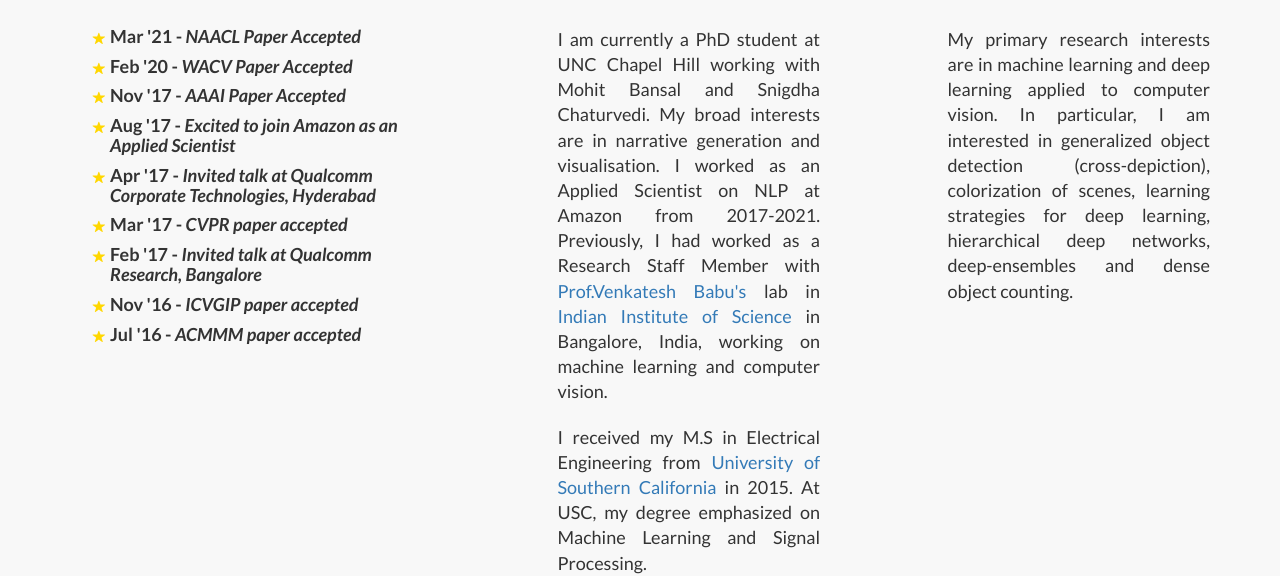
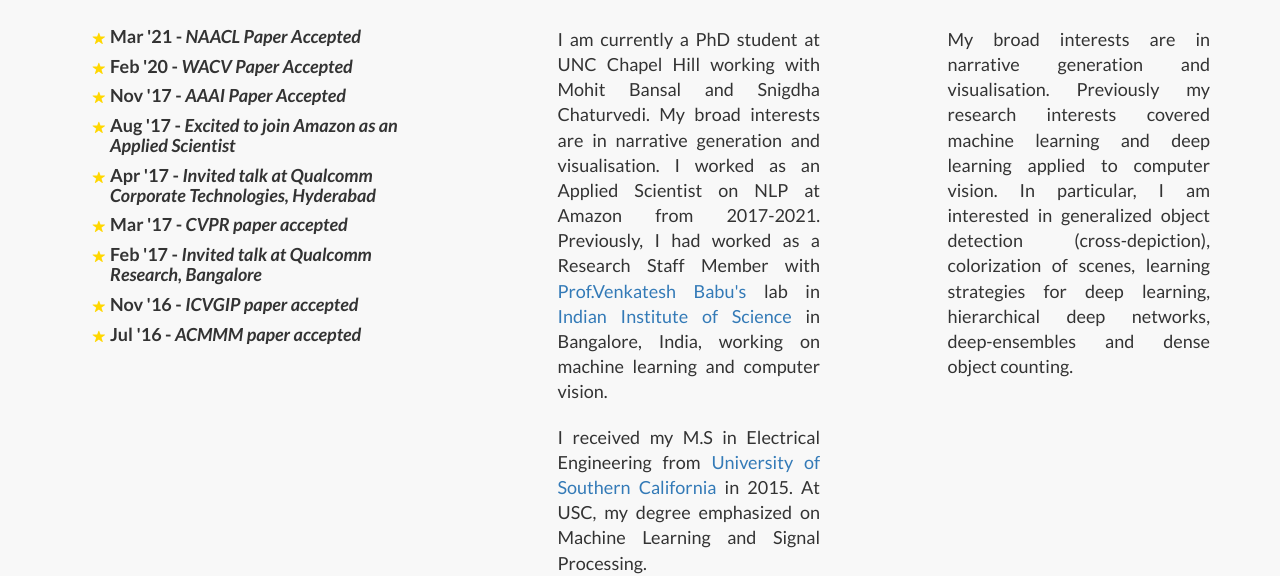
Before and after one commit to shivsurya/shivsurya.github.io, a plain HTML site: page index.html in a window 1280 px wide. Shown: the part 700-1276 px from the top of the page. Drawn offline with Linux system fonts and the light colour scheme.

Commit message:
Updated interests

```diff
--- a/index.html
+++ b/index.html
@@ -152,7 +152,7 @@
                     <div class="clearfix"></div>
                     <h2 class="section-heading">Research Interests</h2>
 
-                    <p class="lead" style="text-align:justify">My primary research interests are in machine learning and deep learning applied to computer vision. In particular, I am interested in generalized object detection (cross-depiction), colorization of scenes, learning strategies for deep learning, hierarchical deep networks, deep-ensembles and dense object counting.</p>
+                    <p class="lead" style="text-align:justify"> My broad interests are in narrative generation and visualisation. Previously my research interests covered machine learning and deep learning applied to computer vision. In particular, I am interested in generalized object detection (cross-depiction), colorization of scenes, learning strategies for deep learning, hierarchical deep networks, deep-ensembles and dense object counting.</p>
 
 
 
```
